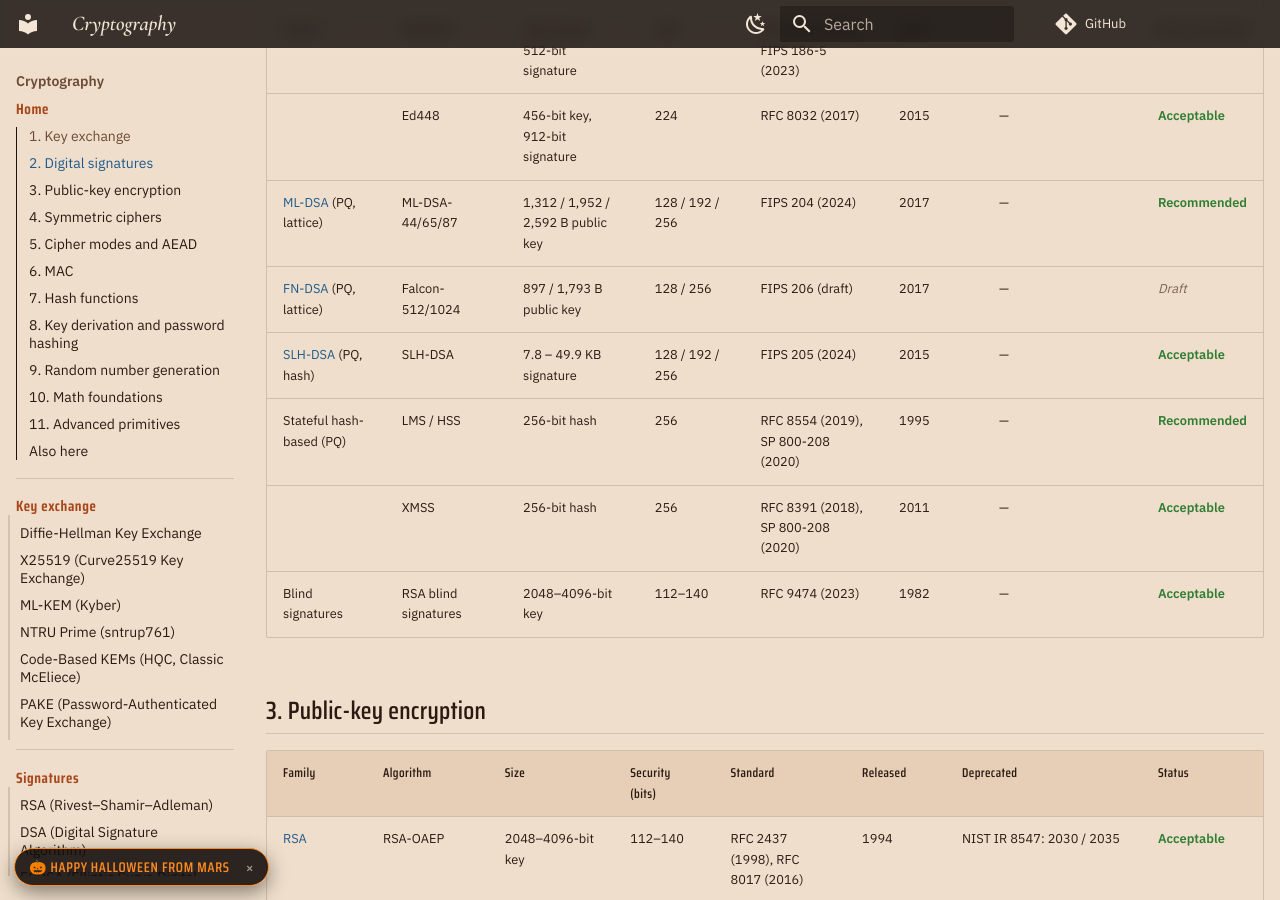
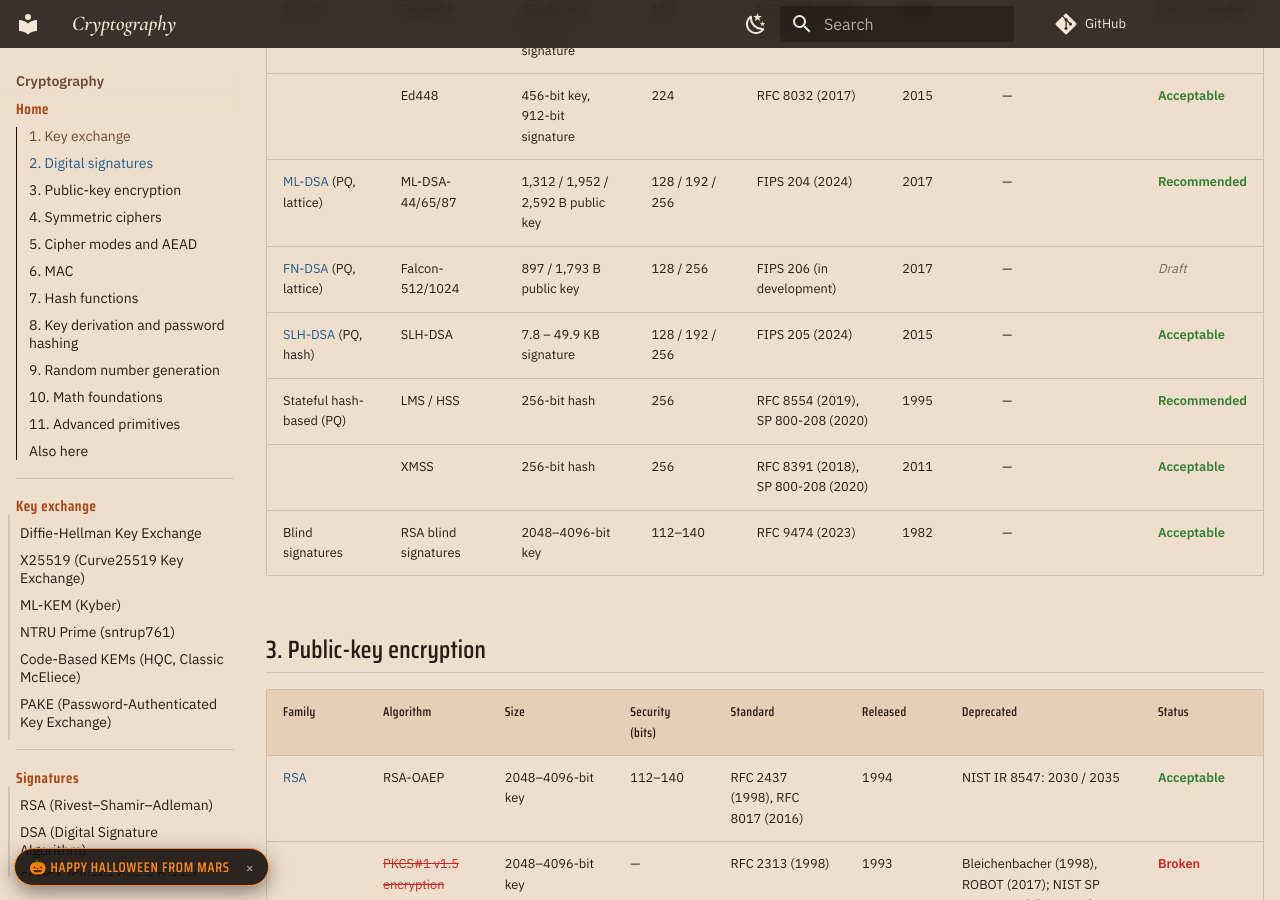
Before and after one commit to TTMathCS/cryptography, an MkDocs documentation site: the page built from docs/index.md, in a window 1280 px wide and 900 px high, scrolled down 3305 px. Built offline with MkDocs 1.6.1 and Material for MkDocs 9.7.7, drawn with Linux system fonts in a browser that asks for light colours; comment, search, counter and statistics services are not loaded.

Commit message:
FN-DSA: FIPS 206 is still in development, no public draft yet

```diff
--- a/docs/index.md
+++ b/docs/index.md
@@ -65,7 +65,7 @@
 | [EdDSA](02-signatures/EdDSA.md) | Ed25519 | 256-bit key, 512-bit signature | 128 | RFC 8032 (2017), FIPS 186-5 (2023) | 2011 | — | Recommended |
 | | Ed448 | 456-bit key, 912-bit signature | 224 | RFC 8032 (2017) | 2015 | — | Acceptable |
 | [ML-DSA](02-signatures/ML-DSA.md) (PQ, lattice) | ML-DSA-44/65/87 | 1,312 / 1,952 / 2,592 B public key | 128 / 192 / 256 | FIPS 204 (2024) | 2017 | — | Recommended |
-| [FN-DSA](02-signatures/FN-DSA.md) (PQ, lattice) | Falcon-512/1024 | 897 / 1,793 B public key | 128 / 256 | FIPS 206 (draft) | 2017 | — | Draft |
+| [FN-DSA](02-signatures/FN-DSA.md) (PQ, lattice) | Falcon-512/1024 | 897 / 1,793 B public key | 128 / 256 | FIPS 206 (in development) | 2017 | — | Draft |
 | [SLH-DSA](02-signatures/SLH-DSA.md) (PQ, hash) | SLH-DSA | 7.8 – 49.9 KB signature | 128 / 192 / 256 | FIPS 205 (2024) | 2015 | — | Acceptable |
 | Stateful hash-based (PQ) | LMS / HSS | 256-bit hash | 256 | RFC 8554 (2019), SP 800-208 (2020) | 1995 | — | Recommended |
 | | XMSS | 256-bit hash | 256 | RFC 8391 (2018), SP 800-208 (2020) | 2011 | — | Acceptable |
```
